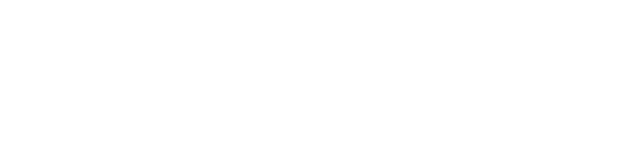
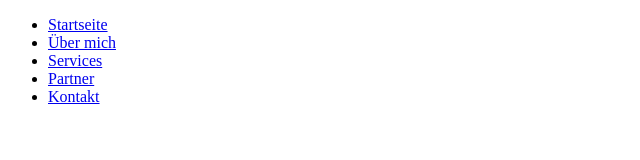
Before and after one commit to PhilippLitwin/PhilippLitwin.github.io, a plain HTML site: page impressium.html in a window 1280 px wide. Shown: the whole page, without its empty margins (0-640 px from the left). Drawn offline with Linux system fonts and the light colour scheme.

Commit message:
Update impressium.html

```diff
--- a/impressium.html
+++ b/impressium.html
@@ -5,4 +5,19 @@
 
 
     </head>
+    <body>
+    <nav class="navbar">
+        <div class="menu-toggle" id="mobile-menu">
+            <span class="bar"></span>
+            <span class="bar"></span>
+            <span class="bar"></span>
+        </div>
+        <ul class="nav-list">
+            <li><a href="index.html">Startseite</a></li>
+            <li><a href="ueber.html">Über mich</a></li>
+            <li><a href="services.html">Services</a></li>
+            <li><a href="projekte.html">Partner</a></li>
+            <li><a href="kontakt.html">Kontakt</a></li>
+        </ul>
+    </nav>
 </html>
```
